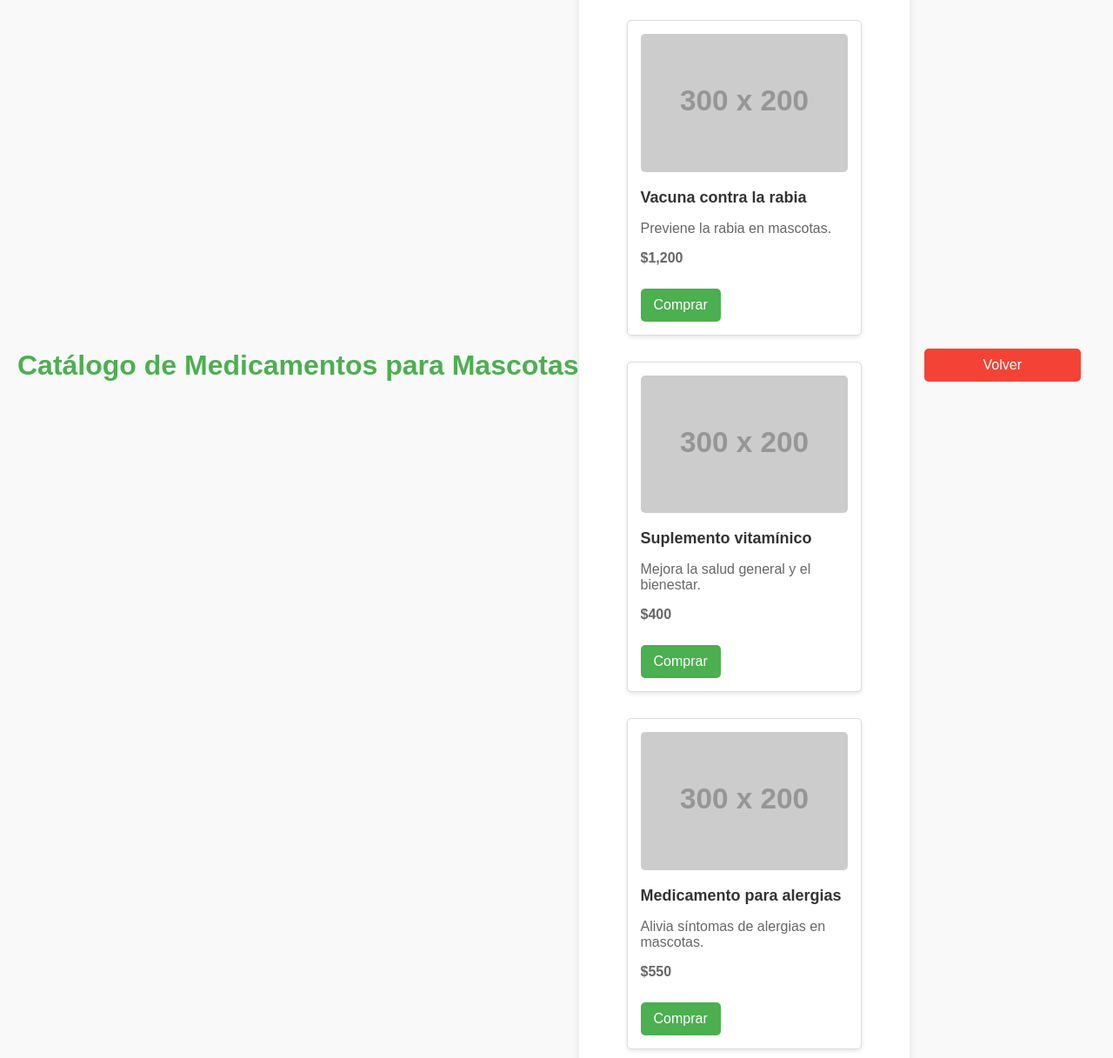
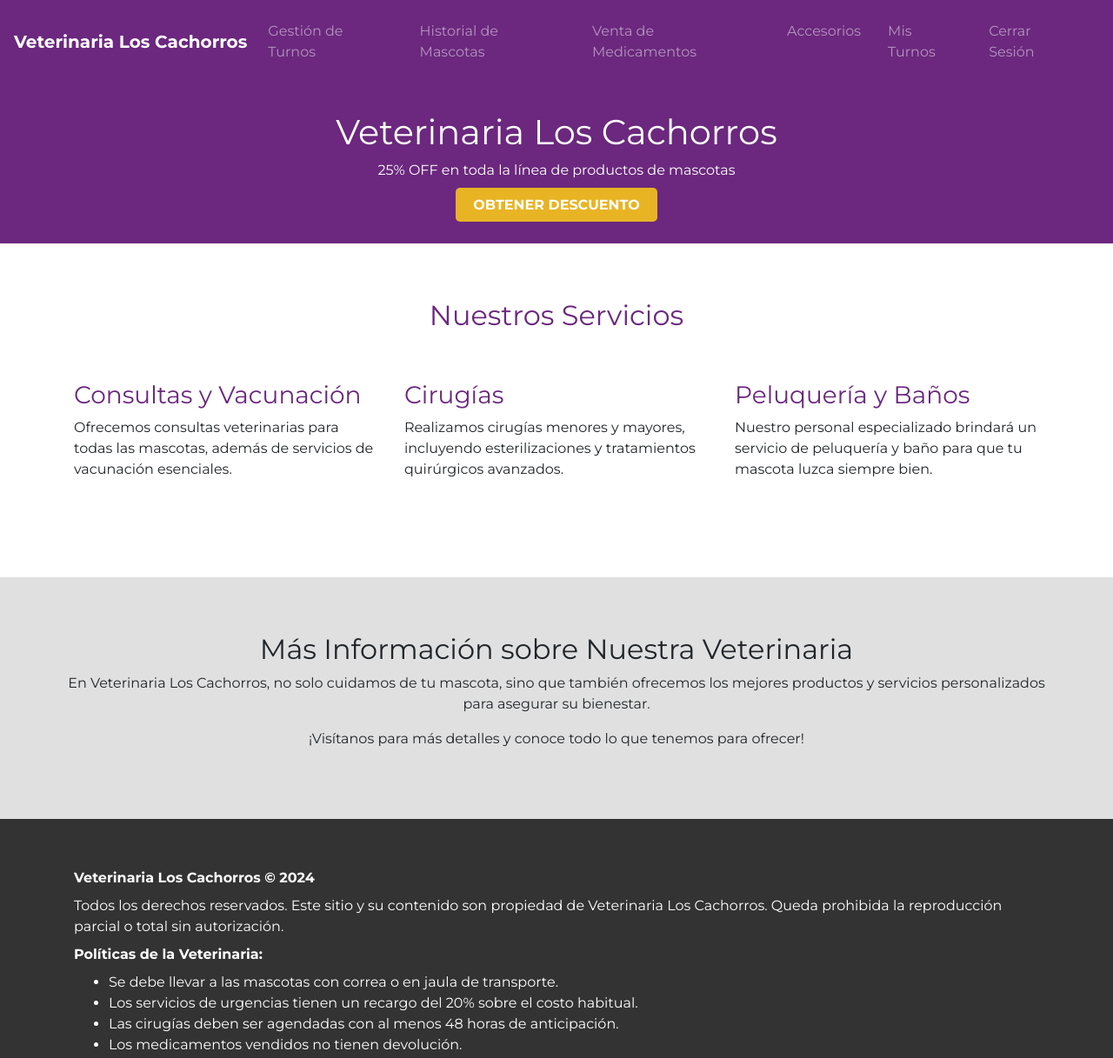
Before and after one commit to LeoChJr/NazaProyect, a plain HTML site: page Veterinaria/msistema.html in a window 1280 px wide. Shown: the top 1217 px of the page at 87% size. Drawn offline with nearby package versions, Linux system fonts and the light colour scheme; placeholder pictures from the web are drawn by us.

Commit message:
Update msistema.html

```diff
--- a/Veterinaria/msistema.html
+++ b/Veterinaria/msistema.html
@@ -1,155 +1,234 @@
 <!DOCTYPE html>
-<html lang="es">
+<html lang="en">
   <head>
-    <meta charset="UTF-8">
-    <meta name="viewport" content="width=device-width, initial-scale=1.0">
-    <title>Catálogo de Medicamentos para Mascotas</title>
-    <link rel="stylesheet" href="styles.css"> <!-- Puedes vincular un archivo CSS externo si lo deseas -->
+    <meta charset="UTF-8" />
+    <meta name="viewport" content="width=device-width, initial-scale=1.0" />
+    <title>Sistema Veterinaria - Los Cachorros</title>
+    <link
+      rel="stylesheet"
+      href="https://maxcdn.bootstrapcdn.com/bootstrap/4.5.2/css/bootstrap.min.css"
+    />
+    <link
+      href="https://fonts.googleapis.com/css2?family=Montserrat:wght@400;700&display=swap"
+      rel="stylesheet"
+    />
     <style>
       body {
-            font-family: Arial, sans-serif;
-            margin: 20px;
-            background-color: #f9f9f9;
+        font-family: "Montserrat", sans-serif;
+        background-color: #f4f4f4;
+        /* Aumentar el alto mínimo del cuerpo para crear una página más larga */
+        min-height: 2000px; /* Puedes ajustar este valor */
       }
-        h1 {
-            text-align: center;
-            color: #4CAF50;
+      /* Estilo para la barra de navegación */
+      .navbar {
+        background-color: #6b287e;
+        padding: 1rem;
       }
-        .container {
-            display: flex;
-            flex-wrap: wrap;
-            justify-content: space-around;
+      .navbar-brand {
+        color: #fff;
+        font-weight: bold;
       }
-        .card {
-            background-color: white;
-            border: 1px solid #ddd;
-            border-radius: 5px;
-            width: 300px;
-            margin: 15px;
-            padding: 15px;
-            box-shadow: 0 2px 5px rgba(0,0,0,0.1);
+      .navbar-nav .nav-link {
+        color: #fff;
+        margin-right: 15px;
       }
-        .card img {
-            width: 100%;
-            height: auto;
-            border-radius: 5px;
+      .navbar-nav .nav-link:hover {
+        color: #f4f4f4;
+        text-decoration: underline;
       }
-        .card h2 {
-            font-size: 18px;
-            color: #333;
-        }
-        .card p {
-            color: #666;
-        }
-        .price {
-            font-weight: bold;
-            color: #4CAF50;
-        }
-        .btn-buy {
-            display: inline-block;
-            margin-top: 10px;
-            padding: 10px 15px;
-            background-color: #4CAF50;
+      .banner {
+        background-color: #6b287e;
+        padding: 2rem;
         color: white;
-            text-decoration: none;
-            border-radius: 5px;
         text-align: center;
       }
-        .btn-buy:hover {
-            background-color: #45a049;
+      .banner img {
+        max-width: 100%;
       }
-        .btn-back {
-            display: block;
-            margin: 20px auto; /* Centra el botón */
-            padding: 10px 15px;
-            background-color: #f44336; /* Color rojo */
+      .banner .cta-button {
+        background-color: #e8b424;
         color: white;
+        padding: 10px 20px;
+        text-transform: uppercase;
+        border-radius: 5px;
+        font-weight: bold;
         text-decoration: none;
-            border-radius: 5px;
+      }
+      .cta-button:hover {
+        background-color: #c99d1d;
+      }
+
+      /* Sección de Servicios */
+      .services-section {
+        padding: 4rem; /* Aumenta el padding para que haya más espacio */
+        background-color: #fff;
+      }
+      .services-section h2 {
         text-align: center;
-            width: 150px; /* Ancho fijo */
+        color: #6b287e;
+        margin-bottom: 1.5rem;
       }
-        .btn-back:hover {
-            background-color: #e53935; /* Color rojo más oscuro al pasar el mouse */
+      .service-card {
+        margin: 2rem 0; /* Espacio extra entre las tarjetas de servicio */
+      }
+      .service-card h3 {
+        color: #6b287e;
+      }
+
+      /* Sección ficticia adicional para agregar más contenido */
+      .extra-section {
+        padding: 4rem;
+        background-color: #e0e0e0;
+        text-align: center;
+      }
+
+      /* Footer */
+      .footer {
+        background-color: #333;
+        color: white;
+        padding: 3rem;
+      }
+      .footer p {
+        margin: 0.5rem 0;
       }
     </style>
   </head>
   <body>
+    <!-- Barra de navegación -->
+    <nav class="navbar navbar-expand-lg navbar-dark">
+      <a class="navbar-brand" href="#">Veterinaria Los Cachorros</a>
+      <button
+        class="navbar-toggler"
+        type="button"
+        data-toggle="collapse"
+        data-target="#navbarNav"
+        aria-controls="navbarNav"
+        aria-expanded="false"
+        aria-label="Toggle navigation"
+      >
+        <span class="navbar-toggler-icon"></span>
+      </button>
+      <div class="collapse navbar-collapse" id="navbarNav">
+        <ul class="navbar-nav ml-auto">
+          <li class="nav-item">
+            <a class="nav-link" href="gestion_turnos.html">Gestión de Turnos</a>
+          </li>
+          <li class="nav-item">
+            <a class="nav-link" href="historial_mascota.html">Historial de Mascotas</a>
+          </li>
+          <li class="nav-item">
+            <a class="nav-link" href="medicamentos.html">Venta de Medicamentos</a>
+          </li>
+          <li class="nav-item">
+            <a class="nav-link" href="accesorios.html">Accesorios</a>
+          </li>
+          <li class="nav-item">
+            <a class="nav-link" href="mis_turnos.html">Mis Turnos</a>
+        </li>
 
-    <h1>Catálogo de Medicamentos para Mascotas</h1>
+          <li class="nav-item">
+            <a class="nav-link" href="#cerrar-sesion" id="logoutButton"
+              >Cerrar Sesión</a
+            >
+          </li>
+        </ul>
+      </div>
+    </nav>
 
-    <div class="container">
-        <div class="card">
-            <img src="https://via.placeholder.com/300x200" alt="Antiparasitario">
-            <h2>Antiparasitario</h2>
-            <p>Previene y trata infestaciones por parásitos.</p>
-            <p class="price">$500</p>
-            <a href="#" class="btn-buy">Comprar</a>
+    <!-- Banner Principal -->
+    <div class="banner">
+      <h1>Veterinaria Los Cachorros</h1>
+      <p>25% OFF en toda la línea de productos de mascotas</p>
+      <a href="#" class="cta-button">Obtener Descuento</a>
     </div>
 
-        <div class="card">
-            <img src="https://via.placeholder.com/300x200" alt="Antibiótico">
-            <h2>Antibiótico</h2>
-            <p>Tratamiento para infecciones bacterianas.</p>
-            <p class="price">$750</p>
-             <a href="#" class="btn-buy">Comprar</a>
+    <!-- Sección de Servicios -->
+    <div class="services-section">
+      <h2>Nuestros Servicios</h2>
+      <div class="container">
+        <div class="row">
+          <div class="col-md-4 service-card">
+            <h3>Consultas y Vacunación</h3>
+            <p>
+              Ofrecemos consultas veterinarias para todas las mascotas, además
+              de servicios de vacunación esenciales.
+            </p>
+          </div>
+          <div class="col-md-4 service-card">
+            <h3>Cirugías</h3>
+            <p>
+              Realizamos cirugías menores y mayores, incluyendo esterilizaciones
+              y tratamientos quirúrgicos avanzados.
+            </p>
+          </div>
+          <div class="col-md-4 service-card">
+            <h3>Peluquería y Baños</h3>
+            <p>
+              Nuestro personal especializado brindará un servicio de peluquería
+              y baño para que tu mascota luzca siempre bien.
+            </p>
+          </div>
+        </div>
+      </div>
     </div>
 
-          <div class="card">
-           <img src="https://via.placeholder.com/300x200" alt="Analgesico">
-           <h2>Analgesico</h2>
-           <p>Alivia el dolor en mascotas.</p>
-           <p class="price">$600</p>
-           <a href="#" class="btn-buy">Comprar</a>
+    <!-- Sección Ficticia para hacer la página más larga -->
+    <div class="extra-section">
+      <h2>Más Información sobre Nuestra Veterinaria</h2>
+      <p>
+        En Veterinaria Los Cachorros, no solo cuidamos de tu mascota, sino que
+        también ofrecemos los mejores productos y servicios personalizados para
+        asegurar su bienestar.
+      </p>
+      <p>
+        ¡Visítanos para más detalles y conoce todo lo que tenemos para ofrecer!
+      </p>
     </div>
 
-        <div class="card">
-           <img src="https://via.placeholder.com/300x200" alt="Vacuna contra la rabia">
-           <h2>Vacuna contra la rabia</h2>
-           <p>Previene la rabia en mascotas.</p>
-           <p class="price">$1,200</p>
-           <a href="#" class="btn-buy">Comprar</a>
+    <!-- Derechos de Propiedad y Políticas de la Veterinaria -->
+    <footer class="footer">
+      <div class="container">
+        <p><strong>Veterinaria Los Cachorros &copy; 2024</strong></p>
+        <p>
+          Todos los derechos reservados. Este sitio y su contenido son propiedad
+          de Veterinaria Los Cachorros. Queda prohibida la reproducción parcial
+          o total sin autorización.
+        </p>
+        <p><strong>Políticas de la Veterinaria:</strong></p>
+        <ul>
+          <li>
+            Se debe llevar a las mascotas con correa o en jaula de transporte.
+          </li>
+          <li>
+            Los servicios de urgencias tienen un recargo del 20% sobre el costo
+            habitual.
+          </li>
+          <li>
+            Las cirugías deben ser agendadas con al menos 48 horas de
+            anticipación.
+          </li>
+          <li>Los medicamentos vendidos no tienen devolución.</li>
+        </ul>
+        <p><strong>Contáctanos:</strong></p>
+        <p>Dirección: Calle Falsa 123, Ciudad, País</p>
+        <p>Teléfono: (123) 456-7890</p>
+        <p>Email: contacto@loscachorrosvet.com</p>
       </div>
+    </footer>
 
-        <div class="card">
-           <img src="https://via.placeholder.com/300x200" alt="Suplemento vitamínico">
-           <h2>Suplemento vitamínico</h2>
-           <p>Mejora la salud general y el bienestar.</p>
-           <p class="price">$400</p>
-           <a href="#" class="btn-buy">Comprar</a>
-        </div>
+    <!-- Scripts de Bootstrap y jQuery -->
+    <script src="https://code.jquery.com/jquery-3.5.1.slim.min.js"></script>
+    <script src="https://cdn.jsdelivr.net/npm/@popperjs/core@2.9.2/dist/umd/popper.min.js"></script>
+    <script src="https://stackpath.bootstrapcdn.com/bootstrap/4.5.2/js/bootstrap.min.js"></script>
 
-        <div class="card">
-           <img src="https://via.placeholder.com/300x200" alt="Medicamento para alergias">
-           <h2>Medicamento para alergias</h2>
-           <p>Alivia síntomas de alergias en mascotas.</p>
-           <p class="price">$550</p>
-           <a href="#" class="btn-buy">Comprar</a>
-        </div>
-
-        <div class="card">
-           <img src="https://via.placeholder.com/300x200" alt="Medicamento para el estómago">
-           <h2>Medicamento para el estómago</h2>
-           <p>Ayuda a tratar problemas gastrointestinales.</p>
-           <p class="price">$650</p>
-           <a href="#" class="btn-buy">Comprar</a>
-        </div>
-
-        <div class="card">
-           <img src="https://via.placeholder.com/300x200" alt="Antiinflamatorio">
-           <h2>Antiinflamatorio</h2>
-           <p>Reduce la inflamación y el dolor.</p>
-           <p class="price">$700</p>
-           <a href="#" class="btn-buy">Comprar</a>
-        </div>
-
-
-    </div>
-
-    <!-- Botón Volver -->
-    <a href="sistema.html" class="btn-back">Volver</a>
-
-    <script src="medicamentos.js"></script> <!-- Vincula el archivo JavaScript -->
-
+    <script>
+      // Función para cerrar sesión
+      document
+        .getElementById("logoutButton")
+        .addEventListener("click", function () {
+          alert("Sesión cerrada exitosamente.");
+          window.location.href = "index.html"; // Redirigir a la página de inicio de sesión
+        });
+    </script>
   </body>
 </html>
```
Lines whose indentation alone changed are shown as unchanged.
